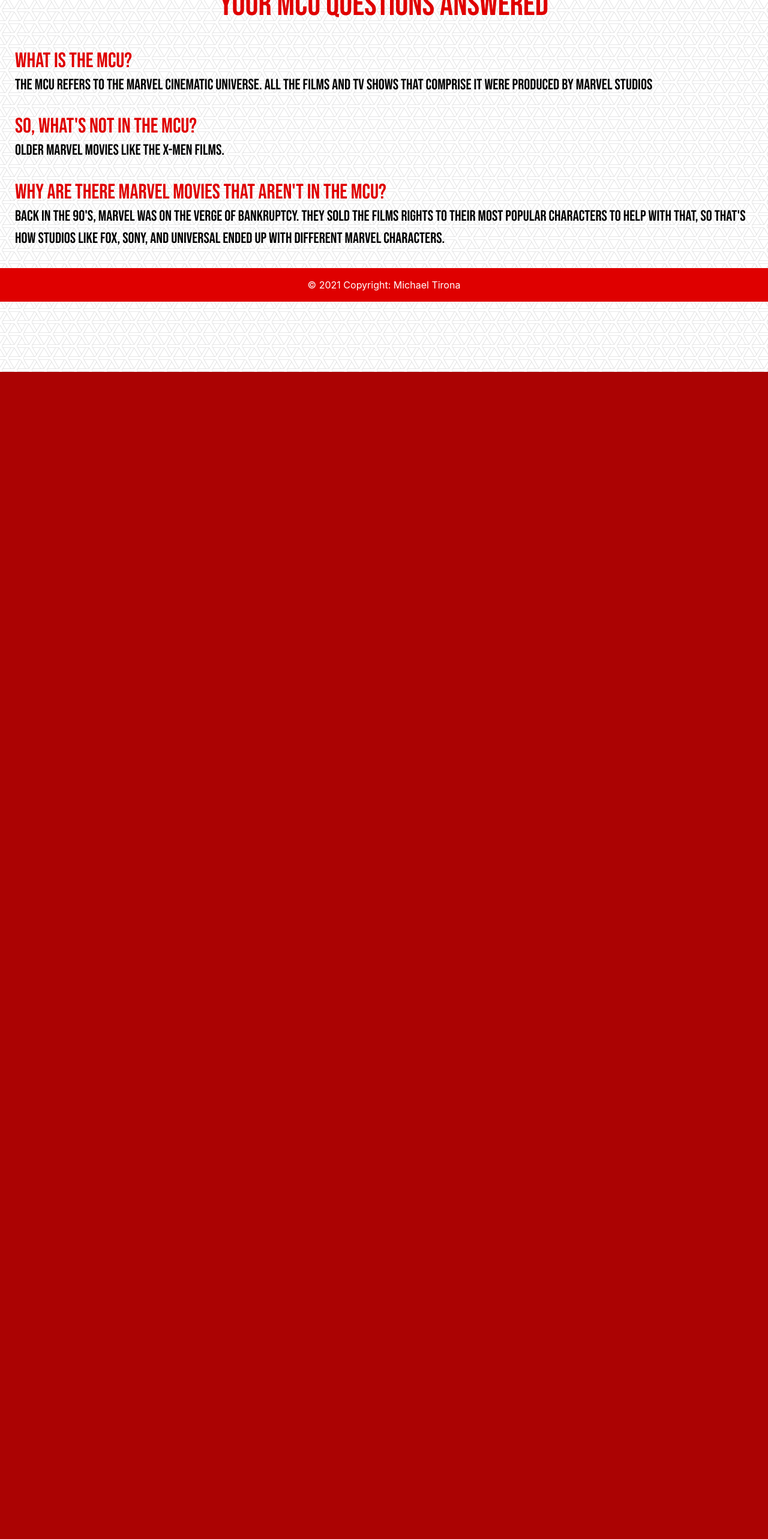
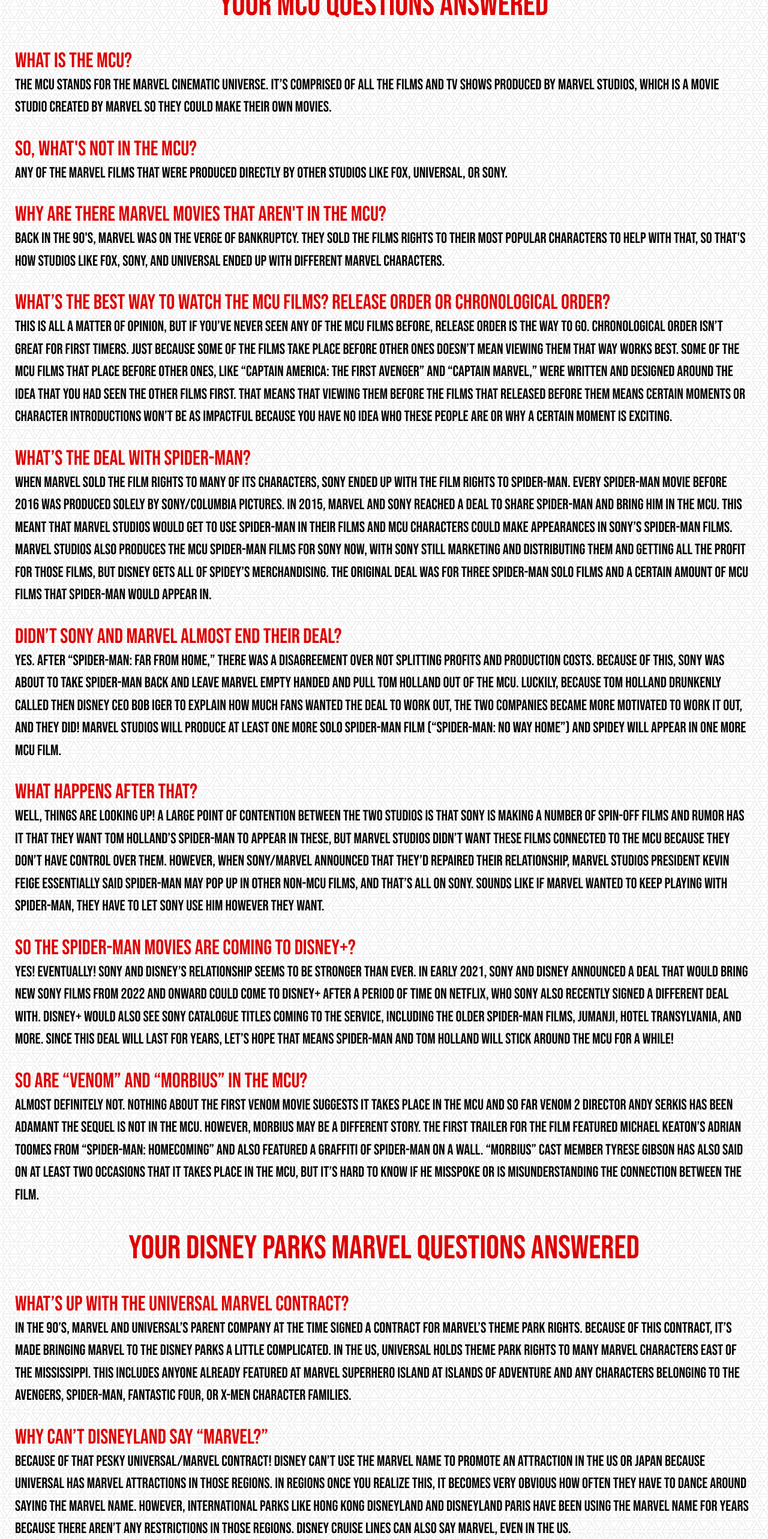
Before and after one commit to tironam/MarvelResource, a React (Create React App) app: page /FAQ in a window 1280 px wide. Shown: the part 180-2746 px from the top of the page at 60% size. Before the commit the page ends 800 px from the top, so only its background shows below. Built offline with nearby package versions, Linux system fonts and the light colour scheme.

Commit message:
Updated FAQ page

```diff
--- a/src/components/ImgButton.js
+++ b/src/components/ImgButton.js
@@ -4,7 +4,6 @@
 
 const ImgButton = (props) => {
     return (
-        <div>
             <div className="ImgButton">
                 <Button color="primary" className="homeBtn" href={props.href}>
                     <img
@@ -16,10 +15,6 @@
                     <p className="info-text">{props.text}</p>
                 </Button>
             </div>
-            {/* <div className="col">
-                <Button color="danger">{props.link}</Button>
-            </div> */}
-        </div>
     );
 };
 
--- a/src/components/Movies/MCUfaq.js
+++ b/src/components/Movies/MCUfaq.js
@@ -9,23 +9,70 @@
             </div>
             <QA
                 question="What is the MCU?"
-                answer="The MCU refers to the Marvel Cinematic Universe. All the films and tv shows that comprise it were produced by Marvel Studios"
+                answer="The MCU stands for the Marvel Cinematic Universe. It’s comprised of all the films and tv shows produced by Marvel Studios, which is a movie studio created by Marvel so they could make their own movies."
             />
             <QA
                 question="So, what's NOT in the MCU?"
-                answer="Older Marvel movies like the X-Men films. "
+                answer="Any of the Marvel films that were produced directly by other studios like Fox, Universal, or Sony."
             />
             <QA
                 question="Why are there Marvel movies that aren't in the MCU?"
                 answer="Back in the 90's, Marvel was on the verge of bankruptcy. They sold the films rights to their most popular characters to help with that, so that's how studios like Fox, Sony, and Universal ended up with different Marvel characters."
             />
             <QA
-                question=""
-                answer=""
+                question="What’s the best way to watch the MCU films? Release order or chronological order?"
+                answer="This is all a matter of opinion, but if you’ve never seen any of the MCU films before, release order is the way to go. Chronological order isn’t great for first timers. Just because some of the films take place before other ones doesn’t mean viewing them that way works best. Some of the MCU films that place before other ones, like “Captain America: The First Avenger” and “Captain Marvel,” were written and designed around the idea that you had seen the other films first. That means that viewing them before the films that released before them means certain moments or character introductions won’t be as impactful because you have no idea who these people are or why a certain moment is exciting."
             />
             <QA
-                question=""
-                answer=""
+                question="What’s the deal with Spider-Man?"
+                answer="When Marvel sold the film rights to many of its characters, Sony ended up with the film rights to Spider-Man. Every Spider-Man movie before 2016 was produced solely by Sony/Columbia Pictures. In 2015, Marvel and Sony reached a deal to share Spider-Man and bring him in the MCU. This meant that Marvel Studios would get to use Spider-Man in their films and MCU characters could make appearances in Sony’s Spider-Man films. Marvel Studios also produces the MCU Spider-Man films for Sony now, with Sony still marketing and distributing them and getting all the profit for those films, but Disney gets all of Spidey’s merchandising. The original deal was for three Spider-Man solo films and a certain amount of MCU films that Spider-Man would appear in."
+            />
+            <QA
+                question="Didn’t Sony and Marvel almost end their deal?"
+                answer="Yes. After “Spider-Man: Far From Home,” there was a disagreement over not splitting profits and production costs. Because of this, Sony was about to take Spider-Man back and leave Marvel empty handed and pull Tom Holland out of the MCU. Luckily, because Tom Holland drunkenly called then Disney CEO Bob Iger to explain how much fans wanted the deal to work out, the two companies became more motivated to work it out, and they did! Marvel Studios will produce at least one more solo Spider-Man film (“Spider-Man: No Way Home”) and Spidey will appear in one more MCU film."
+            />
+            <QA
+                question="What happens after that?"
+                answer="Well, things are looking up! A large point of contention between the two studios is that Sony is making a number of spin-off films and rumor has it that they want Tom Holland’s Spider-Man to appear in these, but Marvel Studios didn’t want these films connected to the MCU because they don’t have control over them. However, when Sony/Marvel announced that they’d repaired their relationship, Marvel Studios President Kevin Feige essentially said Spider-Man may pop up in other non-MCU films, and that’s all on Sony. Sounds like if Marvel wanted to keep playing with Spider-Man, they have to let Sony use him however they want."
+            />
+            <QA
+                question="So the Spider-Man movies are coming to Disney+?"
+                answer="Yes! Eventually! Sony and Disney’s relationship seems to be stronger than ever. In early 2021, Sony and Disney announced a deal that would bring new Sony films from 2022 and onward could come to Disney+ after a period of time on Netflix, who Sony also recently signed a different deal with. Disney+ would also see Sony catalogue titles coming to the service, including the older Spider-Man films, Jumanji, Hotel Transylvania, and more. Since this deal will last for years, let’s hope that means Spider-Man and Tom Holland will stick around the MCU for a while!"
+            />
+            <QA
+                question="So are “Venom” and “Morbius” in the MCU?"
+                answer="Almost definitely not. Nothing about the first Venom movie suggests it takes place in the MCU and so far Venom 2 director Andy Serkis has been adamant the sequel is not in the MCU. However, Morbius may be a different story. The first trailer for the film featured Michael Keaton’s Adrian Toomes from “Spider-Man: Homecoming” and also featured a graffiti of Spider-Man on a wall. “Morbius” cast member Tyrese Gibson has also said on at least two occasions that it takes place in the MCU, but it’s hard to know if he misspoke or is misunderstanding the connection between the film."
+            />
+            <div className="header-text">
+                Your Disney Parks Marvel Questions Answered
+            </div>
+            <QA
+                question="What’s up with the Universal Marvel contract?"
+                answer="In the 90’s, Marvel and Universal’s parent company at the time signed a contract for Marvel’s theme park rights. Because of this contract, it’s made bringing Marvel to the Disney Parks a little complicated. In the US, Universal holds theme park rights to many Marvel characters east of the Mississippi. This includes anyone already featured at Marvel Superhero Island at Islands of Adventure and any characters belonging to the Avengers, Spider-Man, Fantastic Four, or X-Men character families."
+            />
+            <QA
+                question="Why can’t Disneyland say “Marvel?”"
+                answer="Because of that pesky Universal/Marvel contract! Disney can’t use the Marvel name to promote an attraction in the US or Japan because Universal has Marvel attractions in those regions. In regions Once you realize this, it becomes very obvious how often they have to dance around saying the Marvel name. However, international parks like Hong Kong Disneyland and Disneyland Paris have been using the Marvel name for years because there aren’t any restrictions in those regions. Disney Cruise Lines can also say Marvel, even in the US."
+            />
+            <QA
+                question="Why is Walt Disney World getting a Guardians of the Galaxy ride then?"
+                answer="Because the Guardians of the Galaxy get a pass! They don’t belong to any of the character families Universal has access to East of the Mississippi and the characters aren’t featured in Marvel Super Hero Island in any way. Basically they were too obscure back then, so it works out in Disney’s favor! WDW can use the Guardians all they want."
+            />
+            <QA
+                question="What other Marvel characters can Disney us in Florida?"
+                answer="We know for sure they can use Doctor Strange because he made his first Disney theme park appearance at Disney’s Hollywood Studios in 2016 when his first film released. It’s likely they can also use the Eternals since it’s unlikely they fall under any of the previously mentioned character families."
+            />
+            <QA
+                question="Are there any types of Marvel rides Disney can’t make?"
+                answer="What a weirdly specific question, but yes! Disney is prohibited from making Marvel-themed simulator attractions within a certain distance of another Universal theme park, regardless of whether or not that park features Marvel characters. The contract pertaining to the US mentioned 60 miles. Since Disneyland is within 60 miles of Universal Studios Hollywood, that would mean Disneyland couldn’t make a Marvel simulator attraction. The actual contract isn’t extremely clear on this subject, but the Wikipedia article about it explains it more clearly. At least if it’s correct and interprets the contract correctly."
+            />
+            <QA
+                question="Does Avengers Campus take place in the MCU?"
+                answer="No. They’re definitely inspired by the MCU, but Avengers Campus and the other Marvel attractions exist in their own separate, shared universe."
+            />
+            <QA
+                question="Why not have it take place in the MCU the same way Star Wars: Galaxy’s Edge takes place between “The Last Jedi” and “The Rise of Skywalker?”"
+                answer="By having Avengers Campus take place at some ambiguous point in the Marvel Multiverse, they can do whatever they want! If a character in the MCU dies or changes in some major way, they don’t have to get rid of them in the parks. It also means as more things are added to the MCU, they can add them to the parks! We’ve already seen some great examples of this. Sam Wilson as Captain America from “The Falcon and the Winter Soldier” is in Avengers Campus along with Steve Rogers’ Cap! Loki has also been getting new costumes to tie-in with his show on Disney+. Basically, it’s more fun this way and gives them tons of freedom."
             />
             <QA
                 question=""
--- a/src/pages/Home/Home.css
+++ b/src/pages/Home/Home.css
@@ -10,9 +10,8 @@
 }
 
 .homepage {
-    display: flex;
-    align-items: center;
-    justify-content: center;
+    margin-left: auto;
+    margin-right: auto;
 }
 
 .text {
@@ -62,6 +61,7 @@
 }
 
 .homeBtn {
+    padding: none;
     background-color: rgba(52, 52, 52, 0.0);
     border: none;
     border-Radius: 25px;
@@ -88,7 +88,7 @@
 }
 
 .ImgButton {
-    margin: 20px;
+
     width: 18rem;
     /* margin: 20px; */
     border-radius: 20px;
--- a/src/pages/Home/Home.js
+++ b/src/pages/Home/Home.js
@@ -7,10 +7,12 @@
 
 const Home = () => {
     return (
-        <div className="container-fluid">
-            <h1 className="header-text">MCU and You</h1>
-            <h2 className="text">The ultimate resource for new and seasoned fans of the MCU</h2>
-            <div className="row homepage">
+        <div>
+            <div className="container-fluid">
+                <h1 className="header-text">MCU and You</h1>
+                <h2 className="text">The ultimate resource for new and seasoned fans of the MCU</h2>
+            </div>
+            <div className="row text-center">
                 <ImgButton
                     href="/InfinitySaga"
                     image="https://cdn.mos.cms.futurecdn.net/TkGBPEiAxyXDphCpELDsQ7-1200-80.jpg"
```
Also changed, not shown: src/components/Movies/Phase4.js (+4 -3 lines).
